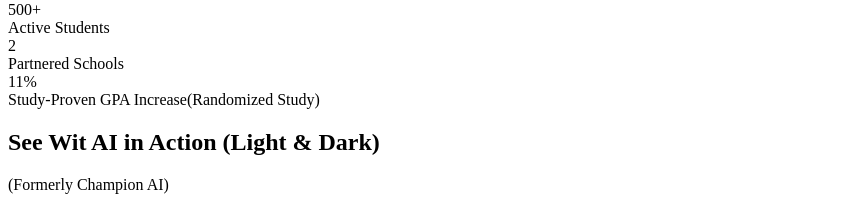
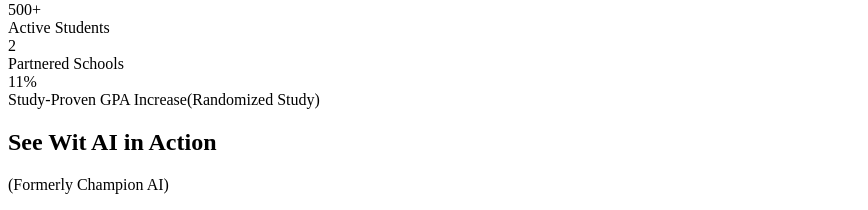
Before and after one commit to ChampionAI-org/wit-website, a Next.js app in the folder apps/main/: page /Students in a window 1280 px wide. Shown: the part 8920-9130 px from the top of the page, without its empty margins (0-868 px from the left). Built offline with nearby package versions, Linux system fonts and the light colour scheme.

Commit message:
chore: update VideoTestimonial title to remove "(Light & Dark)" suffix

```diff
--- a/apps/main/src/components/VideoTestimonial.tsx
+++ b/apps/main/src/components/VideoTestimonial.tsx
@@ -13,7 +13,7 @@
 
 export default function VideoTestimonial({
   videoId,
-  title = "See Wit AI in Action (Light & Dark)",
+  title = "See Wit AI in Action",
   subtitle = "(Formerly Champion AI)", // Default subtitle
   description = "Watch how students and families are transforming their academic experience with Wit AI",
   testimonialText = "Wit AI has completely changed how I manage my schoolwork. I'm more organized and less stressed than ever before.",
```
